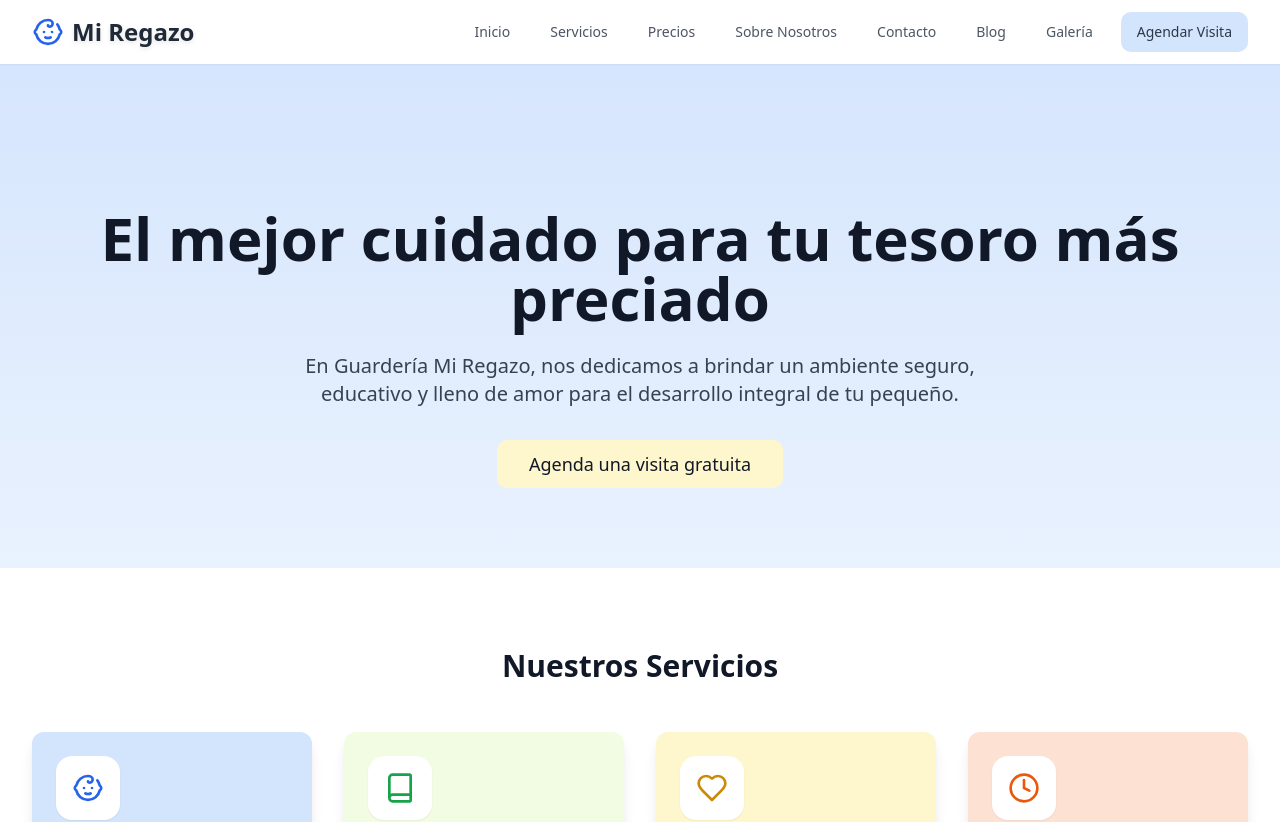
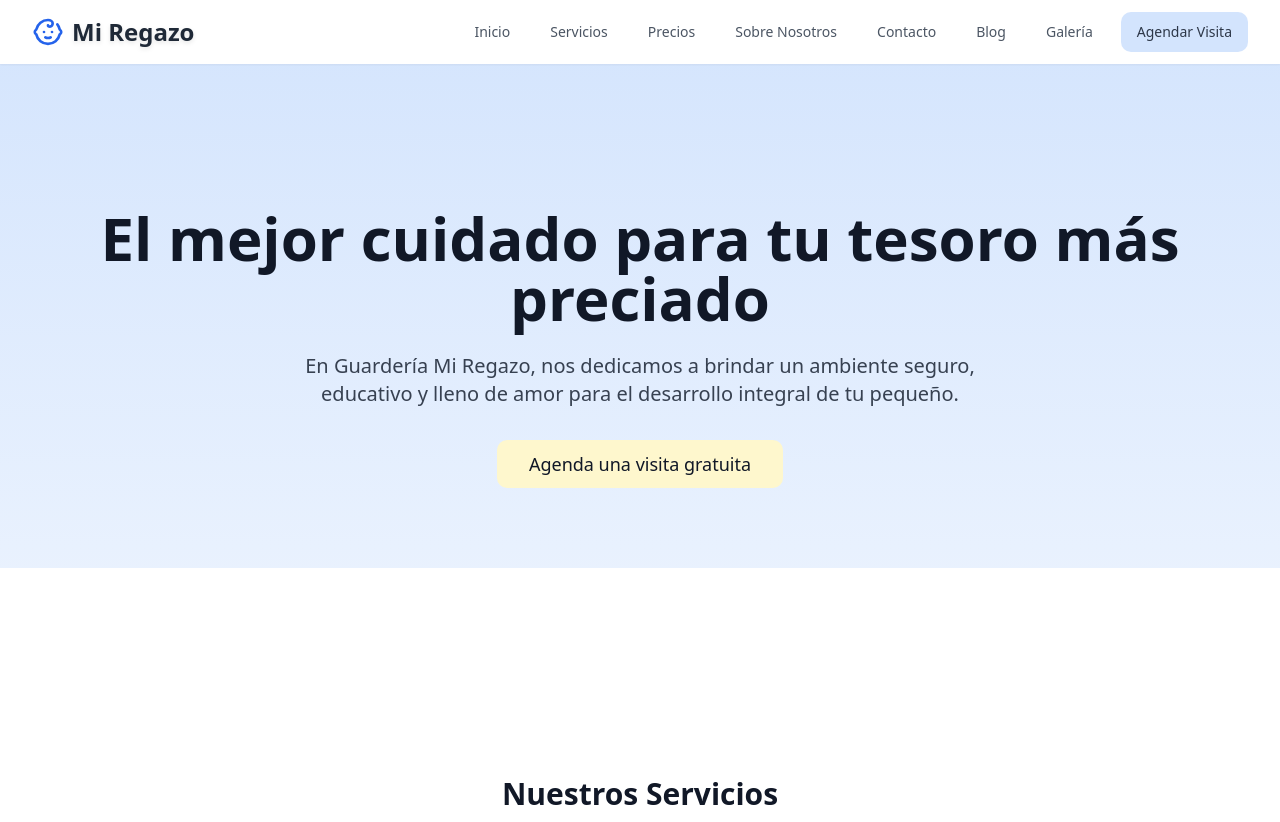
Before and after one commit to chefbusiness/happy-children-haven, a React (Vite) app: page / in a window 1280 px wide. Shown: the top 822 px of the page. Built offline with nearby package versions, Linux system fonts and the light colour scheme.

Commit message:
Add gradient pattern below hero section
Implement a gradient pattern beneath the hero section in the Index component to enhance the visual design.
[skip gpt_engineer]

```diff
--- a/src/pages/Index.tsx
+++ b/src/pages/Index.tsx
@@ -46,7 +46,7 @@ const Index = () => {
 
       <Navigation />
 
-      {/* Hero Section - Ajustado el espaciado y diseño */}
+      {/* Hero Section */}
       <section className="pt-32 bg-gradient-to-b from-primary to-primary/50">
         <div className="max-w-7xl mx-auto px-4 sm:px-6 lg:px-8 py-20">
           <div className="text-center">
@@ -67,7 +67,18 @@ const Index = () => {
         </div>
       </section>
 
-      {/* Services Section - Nuevo diseño con tarjetas coloridas */}
+      {/* Pattern Background Section */}
+      <div className="relative w-full h-32 overflow-hidden">
+        <div
+          className="absolute inset-0 bg-cover bg-center opacity-10"
+          style={{
+            backgroundImage: 'url("/pattern-bg.png")',
+            filter: 'blur(4px)'
+          }}
+        />
+      </div>
+
+      {/* Services Section */}
       <section className="py-20 bg-white">
         <div className="max-w-7xl mx-auto px-4 sm:px-6 lg:px-8">
           <h2 className="text-3xl font-bold text-center text-gray-900 mb-12">
@@ -92,7 +103,7 @@ const Index = () => {
         </div>
       </section>
 
-      {/* About Section - Mejorado con gradiente y diseño */}
+      {/* About Section */}
       <section className="py-20 bg-gradient-to-r from-accent to-secondary">
         <div className="max-w-7xl mx-auto px-4 sm:px-6 lg:px-8">
           <div className="text-center max-w-3xl mx-auto">
```
Also changed, not shown: public/pattern-bg.png (added).
